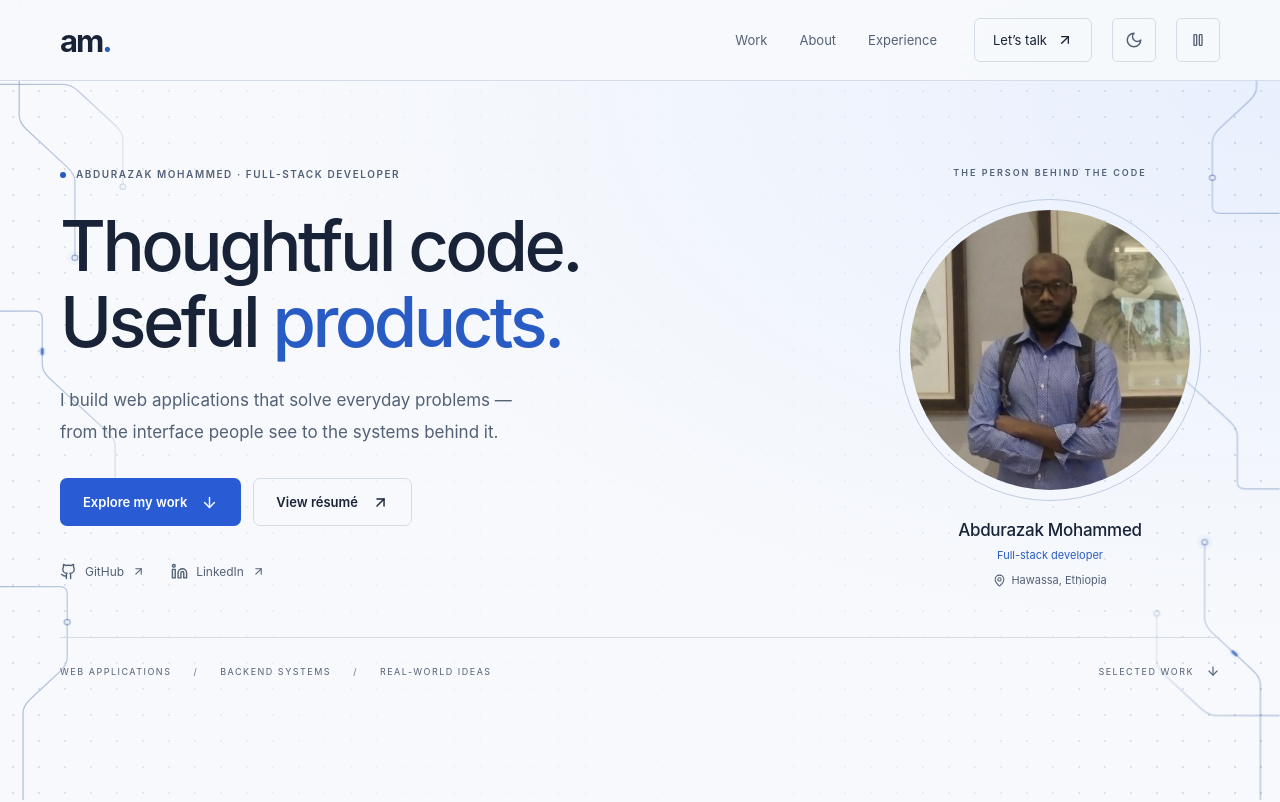
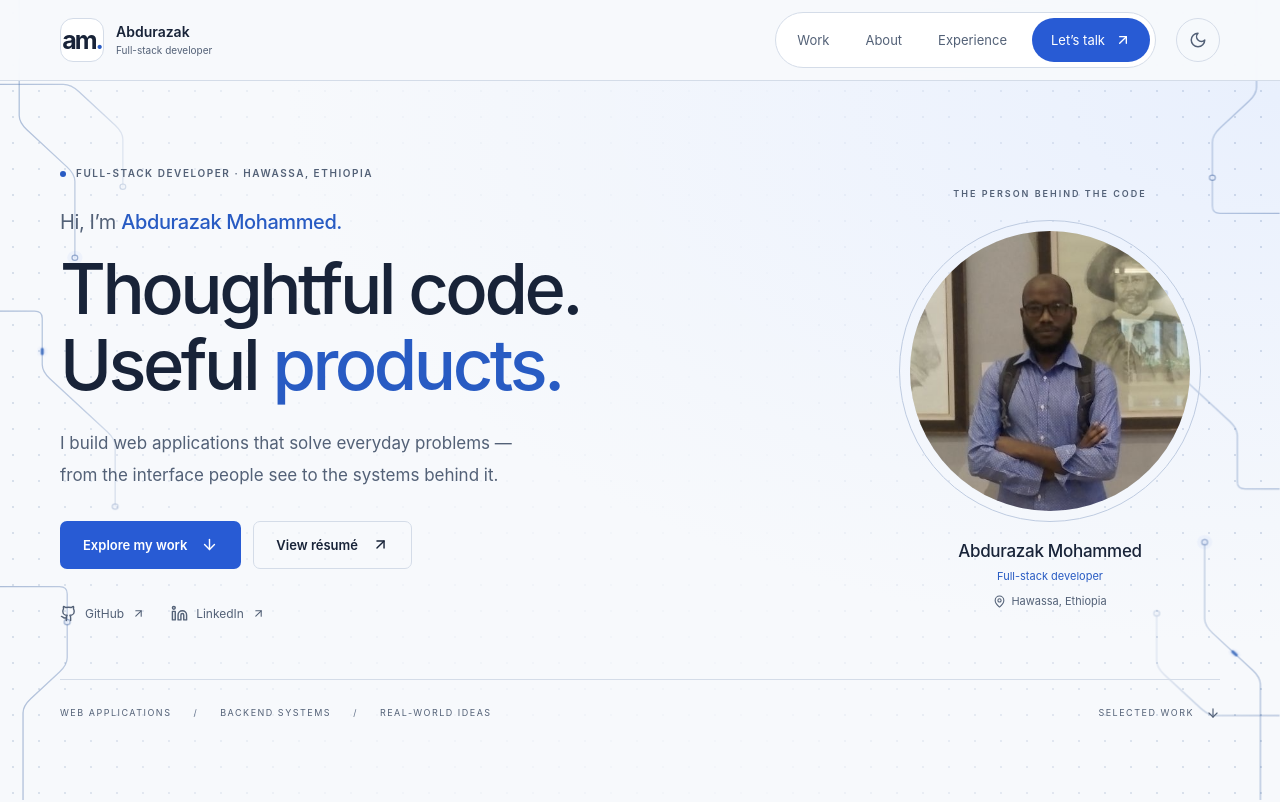
Before and after one commit to Abdurazakm/portfolio, a React (Vite) app: page / in a window 1280 px wide. Shown: the top 802 px of the page. Built offline with nearby package versions, Linux system fonts and the light colour scheme.

Commit message:
Refine navigation and personal introduction with scroll reveals

```diff
--- a/src/App.jsx
+++ b/src/App.jsx
@@ -1,5 +1,6 @@
 import { useState } from "react";
 import { useTheme } from "./useTheme";
+import { useScrollReveal } from "./useScrollReveal";
 import { CircuitBackground } from "./components/CircuitBackground";
 import { Header } from "./components/Header";
 import { Hero } from "./components/Hero";
@@ -11,6 +12,7 @@ import { Footer } from "./components/Footer";
 
 export default function App() {
   const { theme, toggleTheme } = useTheme();
+  const main = useScrollReveal();
   const [networkPaused, setNetworkPaused] = useState(false);
   return (
     <>
@@ -21,17 +23,18 @@ export default function App() {
       <Header
         theme={theme}
         onToggleTheme={toggleTheme}
-        networkPaused={networkPaused}
-        onToggleNetwork={() => setNetworkPaused((paused) => !paused)}
       />
-      <main id="main" tabIndex={-1}>
+      <main ref={main} id="main" tabIndex={-1}>
         <Hero />
         <Projects />
         <About />
         <Experience />
         <Contact />
       </main>
-      <Footer />
+      <Footer
+        networkPaused={networkPaused}
+        onToggleNetwork={() => setNetworkPaused((paused) => !paused)}
+      />
     </>
   );
 }
--- a/src/components/Footer.jsx
+++ b/src/components/Footer.jsx
@@ -1,5 +1,5 @@
 import { ArrowUp } from "lucide-react";
-export function Footer() {
+export function Footer({ networkPaused, onToggleNetwork }) {
   return (
     <footer className="shell footer">
       <a href="#home" className="brand" aria-label="Abdurazak Mohammed, home">
@@ -7,6 +7,9 @@ export function Footer() {
       </a>
       <p>© {new Date().getFullYear()} Abdurazak Mohammed</p>
       <span>Made with care. Built with React.</span>
+      <button className="motion-toggle" type="button" onClick={onToggleNetwork}>
+        {networkPaused ? "Resume background motion" : "Pause background motion"}
+      </button>
       <a className="back-top" href="#home">
         Back to top <ArrowUp size={16} />
       </a>
--- a/src/components/Header.jsx
+++ b/src/components/Header.jsx
@@ -1,9 +1,20 @@
 import { useEffect, useRef, useState } from "react";
-import { ArrowUpRight, Menu, Moon, Pause, Play, Sun, X } from "lucide-react";
+import { ArrowUpRight, Menu, Moon, Sun, X } from "lucide-react";
 
-export function Header({ networkPaused, onToggleNetwork, theme, onToggleTheme }) {
+export function Header({ theme, onToggleTheme }) {
   const [open, setOpen] = useState(false);
+  const [active, setActive] = useState("home");
   const toggle = useRef(null);
+  useEffect(() => {
+    if (!("IntersectionObserver" in window)) return;
+    const observer = new IntersectionObserver((entries) => {
+      for (const entry of entries) {
+        if (entry.isIntersecting) setActive(entry.target.id);
+      }
+    }, { rootMargin: "-20% 0px -60% 0px" });
+    document.querySelectorAll("main > section").forEach((section) => observer.observe(section));
+    return () => observer.disconnect();
+  }, []);
   useEffect(() => {
     const close = (event) => {
       if (event.key === "Escape" && open) {
@@ -19,11 +30,15 @@ export function Header({ networkPaused, onToggleNetwork, theme, onToggleTheme })
       <div className="shell header-inner">
         <a
           href="#home"
-          className="brand"
+          className="brand header-brand"
           aria-label="Abdurazak Mohammed, home"
           onClick={() => setOpen(false)}
         >
-          am<span>.</span>
+          <span className="brand-monogram">am<span>.</span></span>
+          <span className="brand-details">
+            <strong>Abdurazak</strong>
+            <small>Full-stack developer</small>
+          </span>
         </a>
         <button
           ref={toggle}
@@ -40,18 +55,19 @@ export function Header({ networkPaused, onToggleNetwork, theme, onToggleTheme })
           aria-label="Main navigation"
           className={open ? "navigation is-open" : "navigation"}
         >
-          <a href="#projects" onClick={() => setOpen(false)}>
+          <a href="#projects" aria-current={active === "projects" ? "location" : undefined} onClick={() => setOpen(false)}>
             Work
           </a>
-          <a href="#about" onClick={() => setOpen(false)}>
+          <a href="#about" aria-current={active === "about" ? "location" : undefined} onClick={() => setOpen(false)}>
             About
           </a>
-          <a href="#experience" onClick={() => setOpen(false)}>
+          <a href="#experience" aria-current={active === "experience" ? "location" : undefined} onClick={() => setOpen(false)}>
             Experience
           </a>
           <a
             href="#contact"
             className="nav-contact"
+            aria-current={active === "contact" ? "location" : undefined}
             onClick={() => setOpen(false)}
           >
             Let’s talk <ArrowUpRight size={16} />
@@ -66,23 +82,6 @@ export function Header({ networkPaused, onToggleNetwork, theme, onToggleTheme })
         >
           {theme === "dark" ? <Sun size={18} aria-hidden="true" /> : <Moon size={18} aria-hidden="true" />}
         </button>
-        <button
-          type="button"
-          className="network-toggle"
-          aria-label={
-            networkPaused ? "Resume background animation" : "Pause background animation"
-          }
-          title={
-            networkPaused ? "Resume background animation" : "Pause background animation"
-          }
-          onClick={onToggleNetwork}
-        >
-          {networkPaused ? (
-            <Play size={16} aria-hidden="true" />
-          ) : (
-            <Pause size={16} aria-hidden="true" />
-          )}
-        </button>
       </div>
     </header>
   );
--- a/src/components/Hero.jsx
+++ b/src/components/Hero.jsx
@@ -12,9 +12,9 @@ export function Hero() {
       <div className="hero shell">
         <div className="hero-copy">
           <p className="eyebrow">
-            <span className="blue-dot" /> ABDURAZAK MOHAMMED · FULL-STACK
-            DEVELOPER
+            <span className="blue-dot" /> FULL-STACK DEVELOPER · HAWASSA, ETHIOPIA
           </p>
+          <p className="hero-intro">Hi, I’m <strong>Abdurazak Mohammed.</strong></p>
           <h1>
             Thoughtful code.
             <br />
--- a/src/index.css
+++ b/src/index.css
@@ -213,10 +213,40 @@ h2 > span {
 .brand span {
   color: var(--blue);
 }
+.header-brand {
+  gap: 12px;
+  letter-spacing: 0;
+}
+.header-brand .brand-monogram {
+  display: grid;
+  grid-auto-flow: column;
+  align-items: center;
+  justify-content: center;
+  width: 44px;
+  height: 44px;
+  border: 1px solid var(--line);
+  border-radius: 13px;
+  background: var(--surface);
+  font-size: 25px;
+  letter-spacing: -2px;
+  color: inherit;
+}
+.header-brand .brand-details {
+  display: flex;
+  flex-direction: column;
+  gap: 6px;
+  color: inherit;
+}
+.brand-details strong { font-size: 14px; font-weight: 600; }
+.brand-details small { font-size: 10px; font-weight: 400; color: var(--muted); }
 .navigation {
   display: flex;
   align-items: center;
-  gap: 32px;
+  gap: 4px;
+  padding: 5px;
+  border: 1px solid var(--line);
+  border-radius: 999px;
+  background: var(--surface);
   font-size: 13px;
   color: #c3c6ce;
 }
@@ -225,17 +255,27 @@ h2 > span {
   display: inline-flex;
   align-items: center;
   gap: 10px;
+  padding-inline: 16px;
+  border-radius: 999px;
+  transition: color 180ms ease, background 180ms ease;
 }
 .navigation > a:hover {
   color: white;
+  background: #87aaff12;
+}
+.navigation > a[aria-current="location"]:not(.nav-contact) {
+  color: var(--blue);
+  background: #87aaff20;
 }
 .navigation .nav-contact {
-  border: 1px solid #42454c;
-  border-radius: 6px;
+  border: 1px solid transparent;
+  border-radius: 999px;
   padding: 0 18px;
   margin-left: 5px;
   color: white;
-}
+  background: var(--accent);
+}
+.navigation .nav-contact:hover { background: #2855c9; }
 .menu-toggle {
   display: none;
 }
@@ -348,6 +388,15 @@ h2 > span {
   letter-spacing: -3.5px;
   margin: 25px 0;
 }
+.hero-intro {
+  margin-top: 25px;
+  font-size: 20px;
+  letter-spacing: -0.4px;
+  line-height: 1.5;
+  color: var(--muted);
+}
+.hero-intro strong { color: var(--blue); font-weight: 500; }
+.hero-intro + h1 { margin-top: 14px; }
 .hero h1 > span {
   color: var(--blue);
 }
@@ -456,7 +505,6 @@ h2 > span {
   align-items: center;
   gap: 12px;
 }
-.network-toggle,
 .theme-toggle {
   flex-shrink: 0;
   display: inline-flex;
@@ -468,12 +516,11 @@ h2 > span {
   padding: 0 10px;
   background: transparent;
   border: 1px solid var(--line);
-  border-radius: 5px;
+  border-radius: 50%;
   color: #bcc8dc;
   font-size: 11px;
   letter-spacing: 0;
 }
-.network-toggle:hover,
 .theme-toggle:hover {
   background: #26354e;
   color: white;
@@ -1173,8 +1220,18 @@ summary::-webkit-details-marker {
   display: flex;
   align-items: center;
   gap: 28px;
+  flex-wrap: wrap;
   padding-block: 30px;
 }
+.motion-toggle {
+  min-height: 44px;
+  padding: 8px 0;
+  border: 0;
+  background: transparent;
+  font-size: 10px;
+  color: var(--muted);
+}
+.motion-toggle:hover { color: var(--blue); }
 .footer p,
 .footer > span,
 .back-top {
@@ -1245,9 +1302,6 @@ summary::-webkit-details-marker {
 @media (max-width: 760px) {
   .header-inner {
     gap: 10px;
-  }
-  .network-toggle {
-    order: 1;
   }
   .theme-toggle {
     order: 1;
@@ -1312,19 +1366,20 @@ summary::-webkit-details-marker {
     justify-content: center;
     background: transparent;
     border: 1px solid #414650;
-    border-radius: 6px;
+    border-radius: 50%;
     width: 44px;
     height: 44px;
   }
   .navigation {
     display: none;
     position: absolute;
-    left: 0;
-    right: 0;
-    top: 68px;
+    left: 16px;
+    right: 16px;
+    top: 76px;
     background: #17191e;
-    border-bottom: 1px solid #414650;
-    padding: 16px 20px 24px;
+    border: 1px solid var(--line);
+    border-radius: 18px;
+    padding: 10px;
     box-shadow: 0 15px 20px #0004;
     gap: 5px;
   }
@@ -1332,9 +1387,11 @@ summary::-webkit-details-marker {
     display: flex;
     flex-direction: column;
     align-items: stretch;
+    animation: navigation-enter 180ms ease-out;
   }
   .navigation > a {
     padding: 8px 12px;
+    border-radius: 10px;
   }
   .navigation .nav-contact {
     margin: 8px 0 0;
@@ -1350,6 +1407,8 @@ summary::-webkit-details-marker {
     letter-spacing: -2.5px;
     margin: 23px 0;
   }
+  .hero-intro { font-size: 18px; margin-top: 20px; }
+  .hero-intro + h1 { margin-top: 12px; }
   .hero-copy > .eyebrow {
     font-size: 8px;
     letter-spacing: 1.1px;
@@ -1571,7 +1630,7 @@ summary::-webkit-details-marker {
   }
 }
 @media (prefers-reduced-motion: reduce) {
-  .network-toggle,
+  .motion-toggle,
   .circuit-signal {
     display: none;
   }
@@ -1589,3 +1648,7 @@ summary::-webkit-details-marker {
     transform: none;
   }
 }
+@keyframes navigation-enter {
+  from { opacity: 0; transform: translateY(-6px); }
+  to { opacity: 1; transform: translateY(0); }
+}
--- a/src/themes.css
+++ b/src/themes.css
@@ -32,18 +32,18 @@
 }
 [data-theme="light"] :is(.navigation, .hero-socials a, .hero-footnote,
   .project-kicker, .project-details, .education-bottom, .credential-kind,
-  .contact-socials a, .network-toggle, .theme-toggle) { color: var(--muted); }
+  .contact-socials a, .theme-toggle) { color: var(--muted); }
 [data-theme="light"] :is(.navigation > a:hover, .navigation .nav-contact,
   .hero-socials a:hover, .portrait-caption strong, .project-tagline,
   .project-details h4, .contact-form label, .contact-socials a:hover,
-  .network-toggle:hover, .theme-toggle:hover) { color: #182338; }
+  .theme-toggle:hover) { color: #182338; }
 [data-theme="light"] :is(.secondary, .navigation .nav-contact, .menu-toggle,
   .tags li, .education, .education-bottom, .credential-card, .credential-action,
   .credential-note, .certificate-viewer, .certificate-viewer-close,
   .about-section, .contact-section, .email-link) { border-color: var(--line); }
 [data-theme="light"] :is(.project-kicker > span:last-child, .hero-footnote > span > span,
   .capability-top > span) { color: #64738b; }
-[data-theme="light"] :is(.secondary:hover, .network-toggle:hover,
+[data-theme="light"] :is(.secondary:hover,
   .theme-toggle:hover, .certificate-viewer-close:hover) { background: #e6edf8; }
 [data-theme="light"] .primary:hover { background: #214db7; }
 [data-theme="light"] .portrait-frame { background: #e3e9f2; outline-color: #becbe0; }
@@ -87,6 +87,8 @@
 }
 [data-theme="light"] .form-status.success { color: #246a42; }
 [data-theme="light"] .form-status.error { color: #ae3432; }
+[data-theme="light"] .navigation a.nav-contact { color: white; border-color: transparent; }
+[data-theme="light"] .navigation a.nav-contact:hover { color: white; }
 @media (max-width: 760px) {
   [data-theme="light"] .navigation { background: #f7f9fc; border-color: var(--line); }
   [data-theme="light"] .circuit-signal { stroke: #4c73ad; filter: none; }
--- /dev/null
+++ b/src/useScrollReveal.js
@@ -0,0 +1,39 @@
+import { useEffect, useRef } from "react";
+
+export function useScrollReveal() {
+  const root = useRef(null);
+  useEffect(() => {
+    if (!("IntersectionObserver" in window) || !Element.prototype.animate) return;
+    const media = matchMedia("(prefers-reduced-motion: reduce)");
+    const animations = new Set();
+    const observer = new IntersectionObserver((entries) => {
+      for (const entry of entries) {
+        if (!entry.isIntersecting) continue;
+        observer.unobserve(entry.target);
+        if (media.matches) continue;
+        const animation = entry.target.animate([
+          { opacity: 0.3, transform: "translateY(16px)" },
+          { opacity: 1, transform: "translateY(0)" },
+        ], { duration: 600, easing: "cubic-bezier(0.22, 1, 0.36, 1)" });
+        animations.add(animation);
+        animation.onfinish = () => animations.delete(animation);
+      }
+    }, { threshold: 0.08 });
+    root.current.querySelectorAll(
+      ".section-heading, .project, .about-copy, .capability, .timeline-item, .education, .credential-card, .contact-copy, .contact-form",
+    ).forEach((element) => observer.observe(element));
+    const stopMotion = () => {
+      if (media.matches) {
+        animations.forEach((animation) => animation.cancel());
+        animations.clear();
+      }
+    };
+    media.addEventListener("change", stopMotion);
+    return () => {
+      observer.disconnect();
+      animations.forEach((animation) => animation.cancel());
+      media.removeEventListener("change", stopMotion);
+    };
+  }, []);
+  return root;
+}
```
